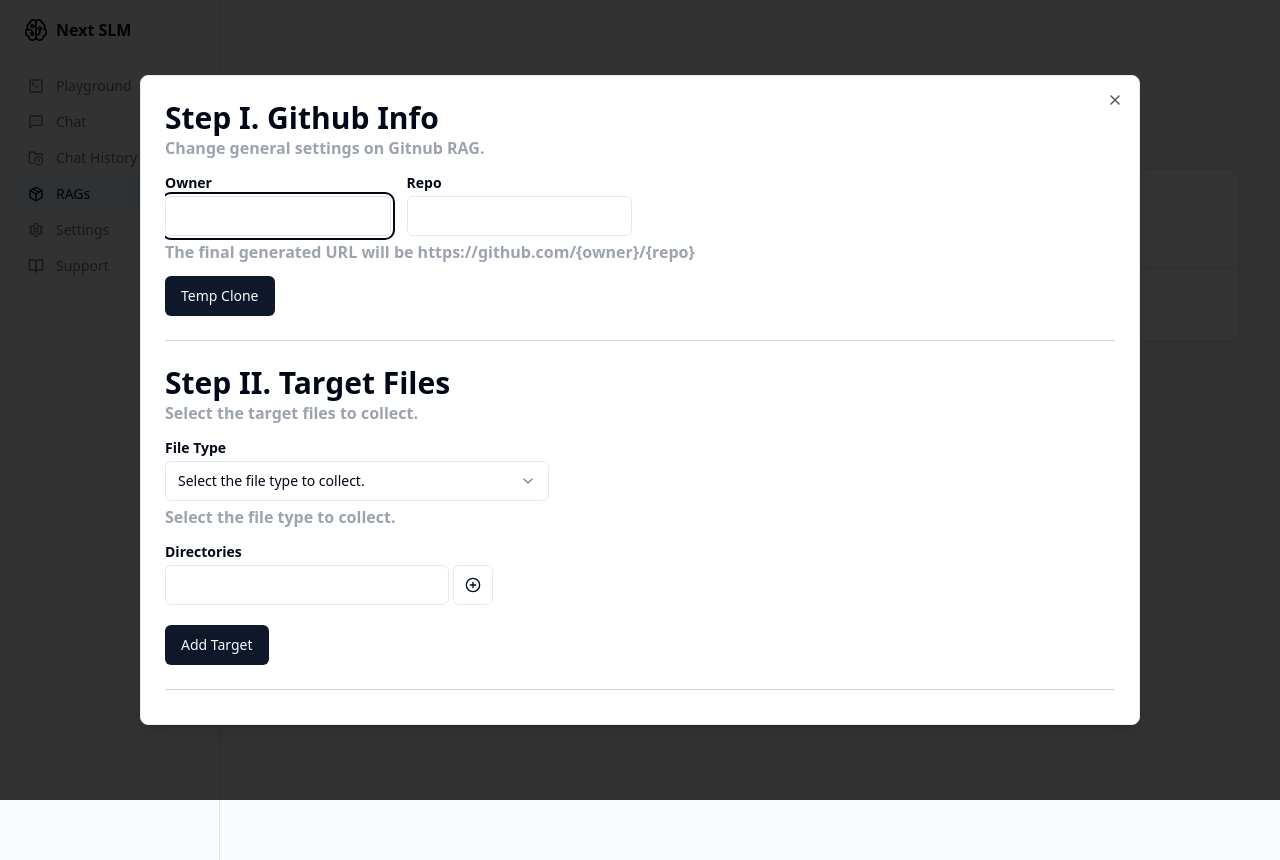
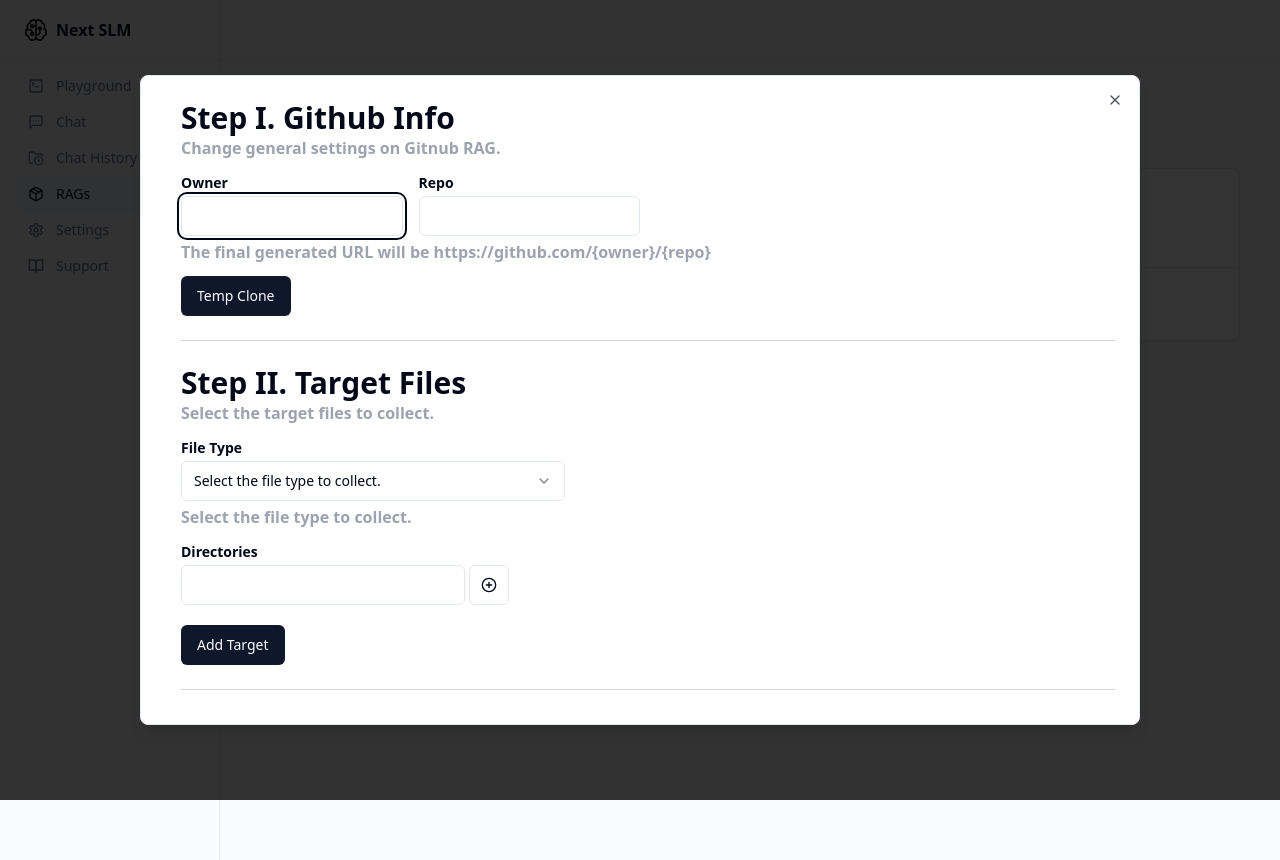
Before and after one commit to PUREUMYI/next-slm-ux-playground, a Next.js app: page /rags/githubadd in a window 1280 px wide. Both pictures are taken after a click on the button "Open Popup". Built offline with nearby package versions, Linux system fonts and the light colour scheme.

Commit message:
Github add > 2차 UI 수정 (스크롤로 인해 잘리는 현상 보안)

```diff
--- a/src/components/rags/GithubAdd.tsx
+++ b/src/components/rags/GithubAdd.tsx
@@ -62,7 +62,7 @@ export const GithubAdd = ({}) => {
 
   return (
     <div className="h-[600px] overflow-y-auto">
-      <div>
+      <div className="ml-4">
         <div id="step1">
           <h2 className="font-extrabold text-3xl">Step I. Github Info</h2>
           <h1 className="font-bold text-base text-gray-400">Change general settings on Gitnub RAG.</h1>
```
